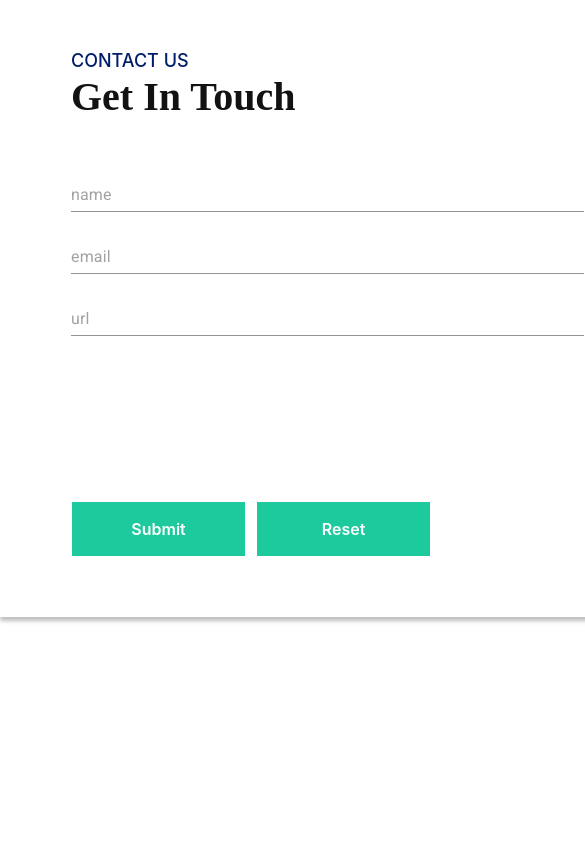
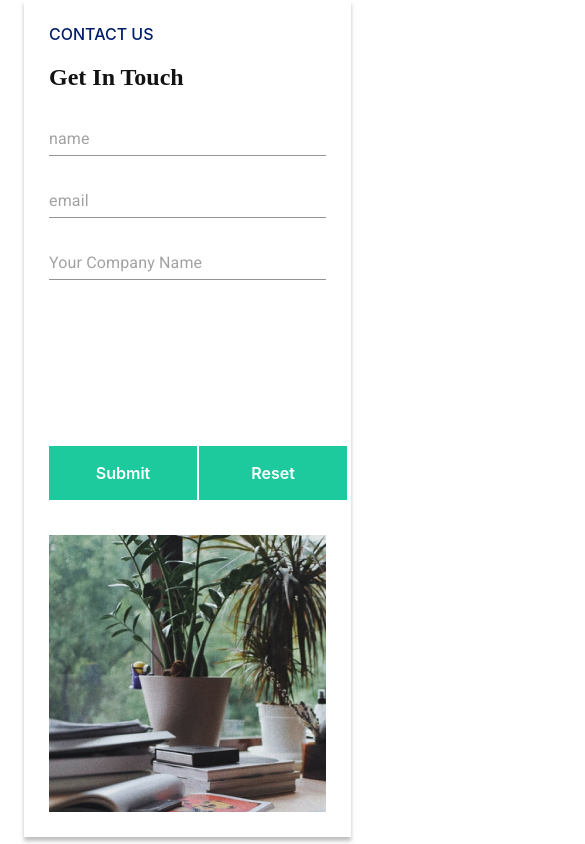
Before and after one commit to Sgalstyan06/form_submit_with_full_validation, a React (Create React App) app: page / in a window 390 px wide. Shown: the top 844 px of the page, 585 px wide, since content can reach past the window. Built offline with nearby package versions, Linux system fonts and the light colour scheme.

Commit message:
done media design

```diff
--- a/src/App.css
+++ b/src/App.css
@@ -45,14 +45,13 @@ h1 {
 .image {
   width: 513px;
   height: 517px;
-  border: 1px solid black;
   background-image: url("./img/form-image.jpg");
   margin-top: 50px;
   margin-left: 32px;
 }
 
 .MuiInput-input.MuiInputBase-input.css-1x51dt5-MuiInputBase-input-MuiInput-input {
-  /* margin-top: 90px; */
+
   width: 513px;
   height: 1px;
   margin-top: 0px;
@@ -115,29 +114,77 @@ h1 {
   margin-left: 12px;
 }
 
-/* @media screen and (max-width: 700px) {
+@media screen and (max-width: 400px) {
+  .main {
+    width: 375px;
+  }
   .form-with-iamge-block {
-    flex-direction: column-reverse;
+    width: 327px;
+    height: 837px;
+    margin-left: 24px;
+    flex-direction: column;
+    background: #ffffff;
+    box-shadow: 0px 4px 4px rgba(0, 0, 0, 0.25);
   }
-  .form,
-  .image {
-    width: 100%;
-  }
-  h1 {
-    font-size: 20px;
+  .form {
+    width: 327px;
+    height: 503px;
+    margin-top: 0;
+    margin-left: 0;
   }
   .contact {
-    font-size: 12px;
+    display: block;
+    width: 277px;
+    height: 19px;
+    margin-top: 25px;
+    margin-left: 25px;
+    font-size: 16px;
+    line-height: 19px;
+    color: #001d6b;
+  }
+
+  h1 {
+    width: 277px;
+    height: 34px;
+    margin-top: 16px;
+    margin-left: 25px;
+    font-size: 24px;
+    line-height: 34px;
+    color: #121212;
+  }
+
+  #all-inp {
+    margin-top: 27px;
+    padding: 0;
+  }
+
+  .error {
+    width: 277px;
+    margin-left: 25px;
+  }
+
+
+  .MuiFormControl-root.MuiTextField-root.css-1u3bzj6-MuiFormControl-root-MuiTextField-root {
+    width: 277px;
+    margin-left: 25px;
+  }
+
+  .btn {
+    width: 148px;
+    margin-top: 139px;
+    margin-left: 25px;
   }
   .reset {
-    margin-left: 0;
-    margin-top: 5px;
+    margin-left: 2px;
   }
-  .button {
-    width: 80%;
+  .image {
+    width: 277px;
+    height: 277px;
+    margin-top: 32px;
+    margin-left: 25px;
   }
 }
-
+/*
 @media screen and(max-width:480px) {
   .form-with-iamge-block {
     flex-direction: column-reverse;
--- a/src/components/form.js
+++ b/src/components/form.js
@@ -75,7 +75,7 @@ export default function Form({ onAdd }) {
         <div>
           <TextField
             id="standard-basic"
-            placeholder="url"
+            placeholder="Your Company Name"
             variant="standard"
             type="url"
             {...register("url", {
```
